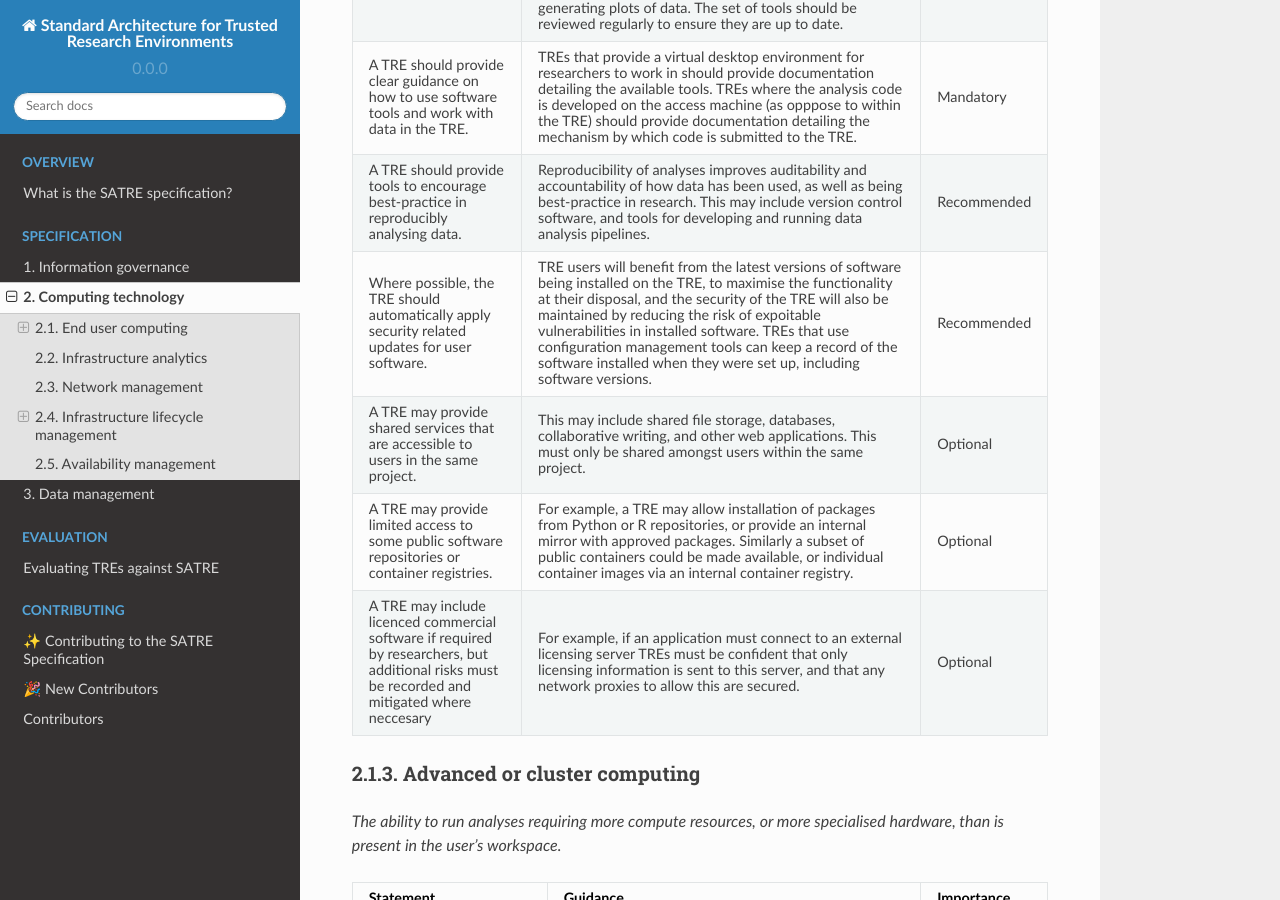
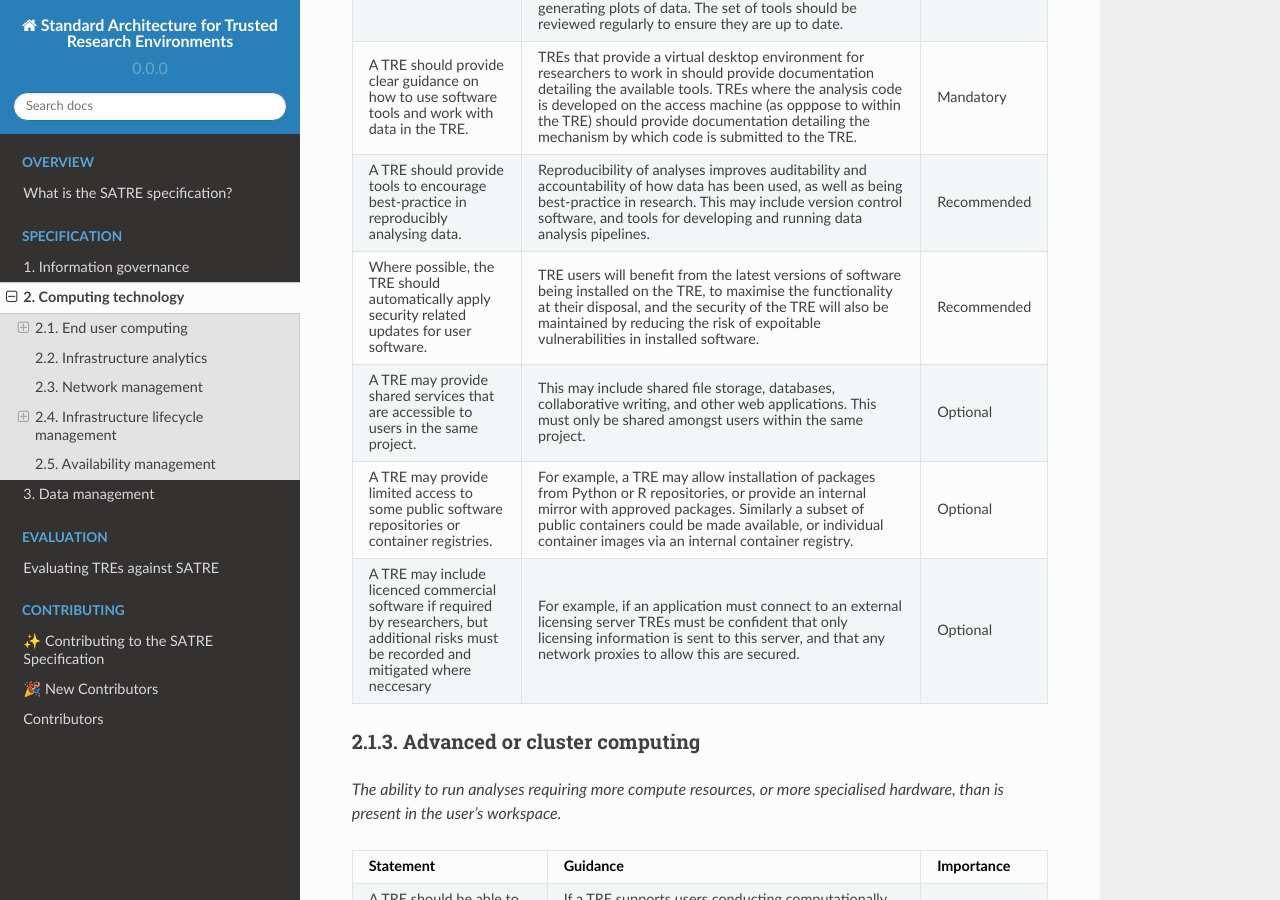
Before and after one commit to sa-tre/satre-specification, a Sphinx documentation site: the page built from docs/source/pillars/computing_technology.md, in a window 1280 px wide and 900 px high, scrolled down 1792 px. Built offline with Sphinx 7.4.7 and the Read the Docs theme 2.0.0, drawn with Linux system fonts in a browser that asks for light colours.

Commit message:
remove sentence on config management tools

```diff
--- a/docs/source/pillars/computing_technology.md
+++ b/docs/source/pillars/computing_technology.md
@@ -75,7 +75,6 @@ _The tools used by researchers inside a TRE, such as programming languages, IDEs
   - Recommended
 * - Where possible, the TRE should automatically apply security related updates for user software.
   - TRE users will benefit from the latest versions of software being installed on the TRE, to maximise the functionality at their disposal, and the security of the TRE will also be maintained by reducing the risk of expoitable vulnerabilities in installed software.
-    TREs that use configuration management tools can keep a record of the software installed when they were set up, including software versions.
   - Recommended
 * - A TRE may provide shared services that are accessible to users in the same project.
   - This may include shared file storage, databases, collaborative writing, and other web applications.
```
